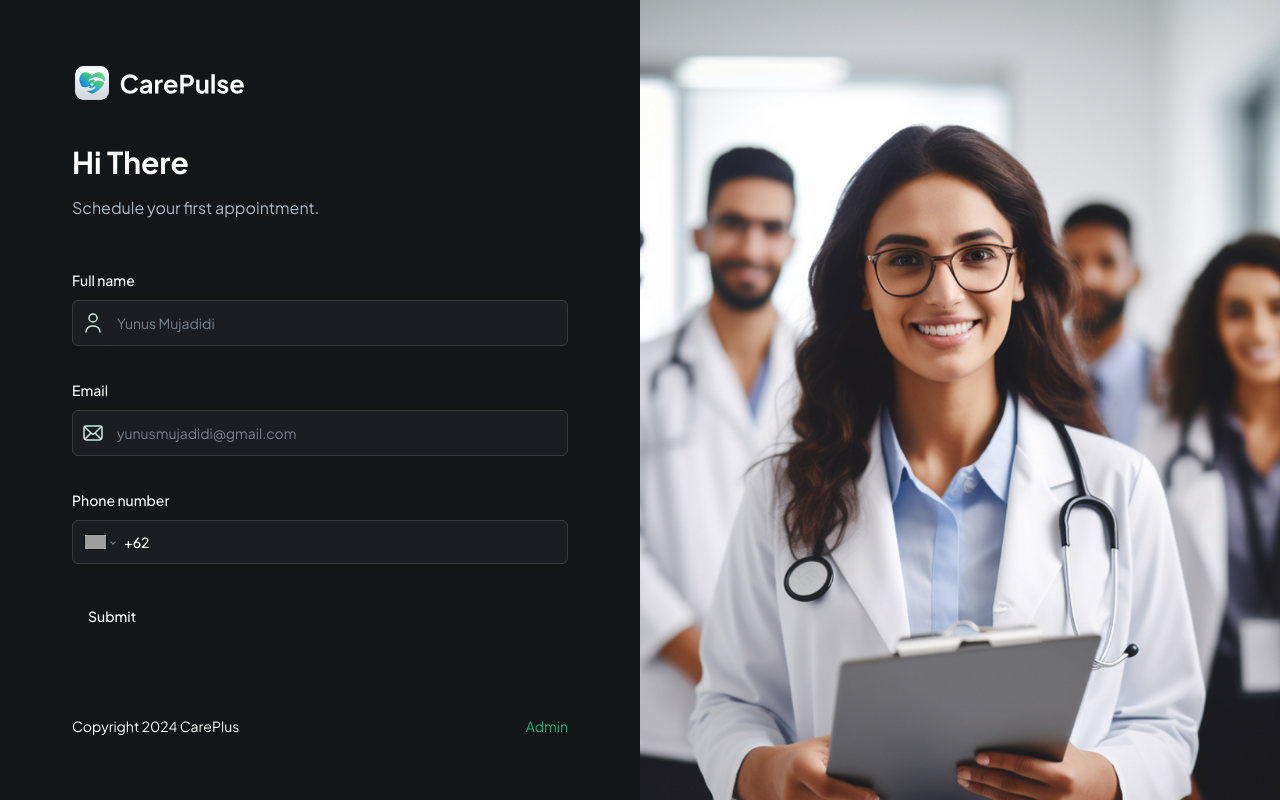
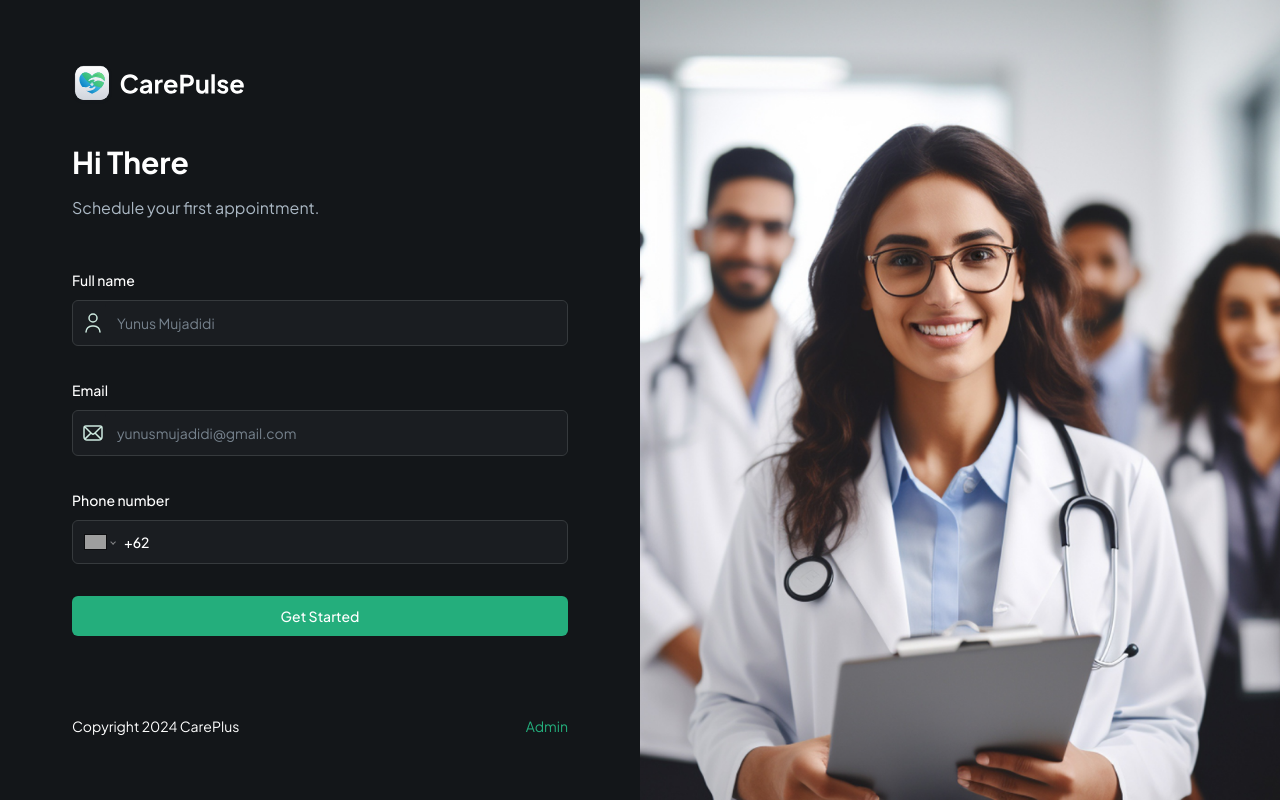
Before and after one commit to yunusmujadidi/next-healthcare, a Next.js app: page / in a window 1280 px wide. Built offline with nearby package versions, Linux system fonts and the light colour scheme; grey boxes are pictures that could not be loaded.

Commit message:
feat: Add SubmitButton component

```diff
--- /dev/null
+++ b/components/SubmitButton.tsx
@@ -0,0 +1,32 @@
+import React, { ReactNode } from "react";
+import { Button } from "./ui/button";
+import { Loader2 } from "lucide-react";
+
+const SubmitButton = ({
+  isLoading = false,
+  className,
+  children,
+}: {
+  isLoading?: boolean;
+  className?: string;
+  children: ReactNode;
+}) => {
+  return (
+    <Button
+      type="submit"
+      disabled={isLoading}
+      className={className ?? "shad-primary-btn w-full"}
+    >
+      {isLoading ? (
+        <div className="flex items-center w-full">
+          <Loader2 className="animate-spin inline mr-2" size={20} />
+          Loading
+        </div>
+      ) : (
+        children
+      )}
+    </Button>
+  );
+};
+
+export default SubmitButton;
--- a/components/forms/PatientForm.tsx
+++ b/components/forms/PatientForm.tsx
@@ -15,6 +15,8 @@ import {
 } from "@/components/ui/form";
 import { Input } from "@/components/ui/input";
 import CustomFormField, { FormFieldType } from "./CustomFormField";
+import SubmitButton from "../SubmitButton";
+import { useState } from "react";
 
 const formSchema = z.object({
   username: z.string().min(2, {
@@ -23,6 +25,8 @@ const formSchema = z.object({
 });
 
 export function PatientForm() {
+  const [isLoading, setIsLoading] = useState(false);
+
   // 1. Define your form.
   const form = useForm<z.infer<typeof formSchema>>({
     resolver: zodResolver(formSchema),
@@ -71,7 +75,7 @@ export function PatientForm() {
           fieldType={FormFieldType.PHONE_INPUT}
         />
 
-        <Button type="submit">Submit</Button>
+        <SubmitButton>Get Started</SubmitButton>
       </form>
     </Form>
   );
```
